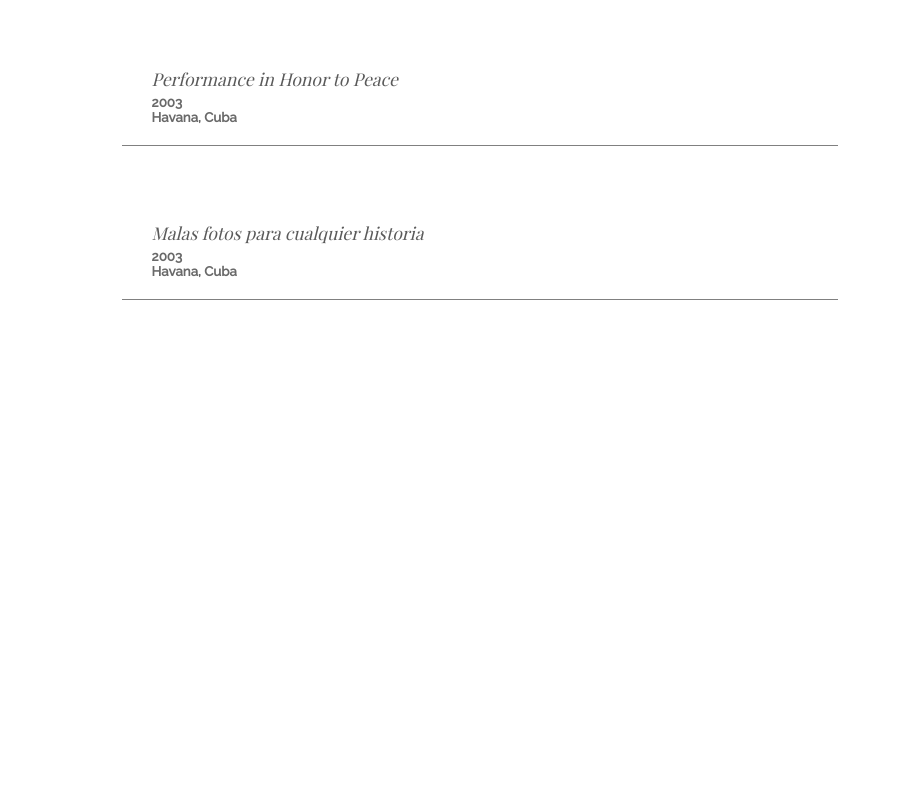
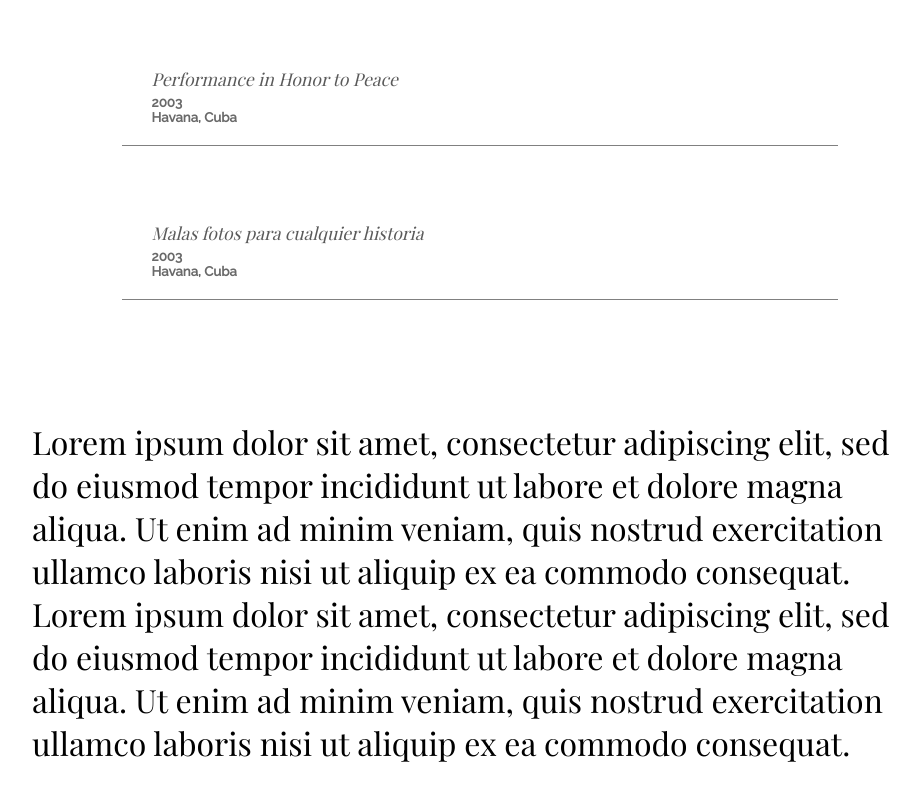
Before and after one commit to amelrc/artwork, a React (Create React App) app: page /bio in a window 1280 px wide. Shown: the part 1818-2618 px from the top of the page, without its empty margins (160-1079 px from the left). Before the commit the page ends 2238 px from the top, so only its background shows below. Built offline with nearby package versions, Linux system fonts and the light colour scheme.

Commit message:
unsed code

```diff
--- a/src/App.js
+++ b/src/App.js
@@ -8,7 +8,18 @@ import { Cutpaper } from './components/Cutpaper';
 import { Designs } from './components/Design';
 import { Bio } from './components/bio';
 import { Footer } from './components/footer';
-import { Home } from './components/home';
+// import { Home } from './components/home';
+import styled from 'styled-components';
+import { device } from './components/art';
+
+export const HomeText = styled.div`
+	margin: 120px auto;
+	font-size: 1.5em;
+	width: 70%;
+	@media screen and ${device.tablet} {
+		font-size: 2em;
+	}
+`;
 
 export default function App() {
 	const [open, setOpen] = React.useState(false);
@@ -22,7 +33,17 @@ export default function App() {
 					<Route path='/cutpapers' component={Cutpaper} />
 					<Route path='/designs' component={Designs} />
 					<Route path='/bio' component={Bio} />
-					<Route path='/home' component={Home} />
+					{/* <Route path='/home' component={Home} /> */}
+					<HomeText>
+						Lorem ipsum dolor sit amet, consectetur adipiscing elit, sed do
+						eiusmod tempor incididunt ut labore et dolore magna aliqua. Ut enim
+						ad minim veniam, quis nostrud exercitation ullamco laboris nisi ut
+						aliquip ex ea commodo consequat. Lorem ipsum dolor sit amet,
+						consectetur adipiscing elit, sed do eiusmod tempor incididunt ut
+						labore et dolore magna aliqua. Ut enim ad minim veniam, quis nostrud
+						exercitation ullamco laboris nisi ut aliquip ex ea commodo
+						consequat.
+					</HomeText>
 				</div>
 				<Footer open={open} setOpen={setOpen} />
 			</div>
--- a/src/components/Cutpaper.js
+++ b/src/components/Cutpaper.js
@@ -1,7 +1,7 @@
 import React from 'react';
-import styled from 'styled-components';
+// import styled from 'styled-components';
 import { data } from '../data';
-import { device } from './art';
+// import { device } from './art';
 import { OpArt } from './opart';
 import { Ul, LiPainting, H1, P, PWrapper } from './Painting';
 
--- a/src/components/Design.js
+++ b/src/components/Design.js
@@ -1,14 +1,14 @@
 import React from 'react';
-import styled from 'styled-components';
+// import styled from 'styled-components';
 import { data } from '../data';
-import { Img, Li } from './art';
+// import { Img, Li } from './art';
 import { Lamps } from './lamps';
 import { Ul, LiPainting, H1, PWrapper, P } from './Painting';
 
 export const Designs = () => {
 	const series = data.design.series;
 	const lamps = data.design.lamps;
-	const sketches = data.design.sketches;
+	// const sketches = data.design.sketches;
 
 	return (
 		<>
--- a/src/components/Drawing.js
+++ b/src/components/Drawing.js
@@ -1,7 +1,7 @@
 import React from 'react';
-import styled from 'styled-components';
+// import styled from 'styled-components';
 import { data } from '../data';
-import { device } from './art';
+// import { device } from './art';
 import { Untitled } from './untitled';
 import { Ul, LiPainting, H1, P, PWrapper } from './Painting';
 
--- a/src/components/bio.js
+++ b/src/components/bio.js
@@ -1,7 +1,7 @@
 import React from 'react';
 import styled from 'styled-components';
 import { data } from '../data';
-import { Ul, LiPainting, H1, P, PWrapper } from './Painting';
+import { Ul, H1, P } from './Painting';
 import { Ficha, Title, H3, H5 } from './art';
 import { HomeText } from './home';
 
@@ -23,9 +23,9 @@ export const Bio = () => {
 			<HomeText style={{ fontSize: '1em' }}>
 				<PBio>{biografia.about}</PBio>
 				<H1 style={{ marginTop: '70px' }}>Exhibitions</H1>
-				{exhibitions.map((exh) => {
+				{exhibitions.map((exh, index) => {
 					return (
-						<Exhibitions>
+						<Exhibitions key={index}>
 							<Ficha>
 								<Title>
 									<H3>{exh.title}</H3>
--- a/src/components/burger.js
+++ b/src/components/burger.js
@@ -1,5 +1,5 @@
 import React from 'react';
-import { Link, NavLink } from 'react-router-dom';
+// import { Link, NavLink } from 'react-router-dom';
 import styled from 'styled-components';
 
 const StyledBurger = styled.button`
--- a/src/components/footer.js
+++ b/src/components/footer.js
@@ -2,7 +2,7 @@ import React from 'react';
 import { NavLink } from 'react-router-dom';
 import styled from 'styled-components';
 import IconEmail from '../images/correo.svg';
-import { Ul, LiPainting, H1, PWrapper, P } from './Painting';
+import { H1 } from './Painting';
 
 const FooterWrapper = styled.div`
 	display: flex;
```
